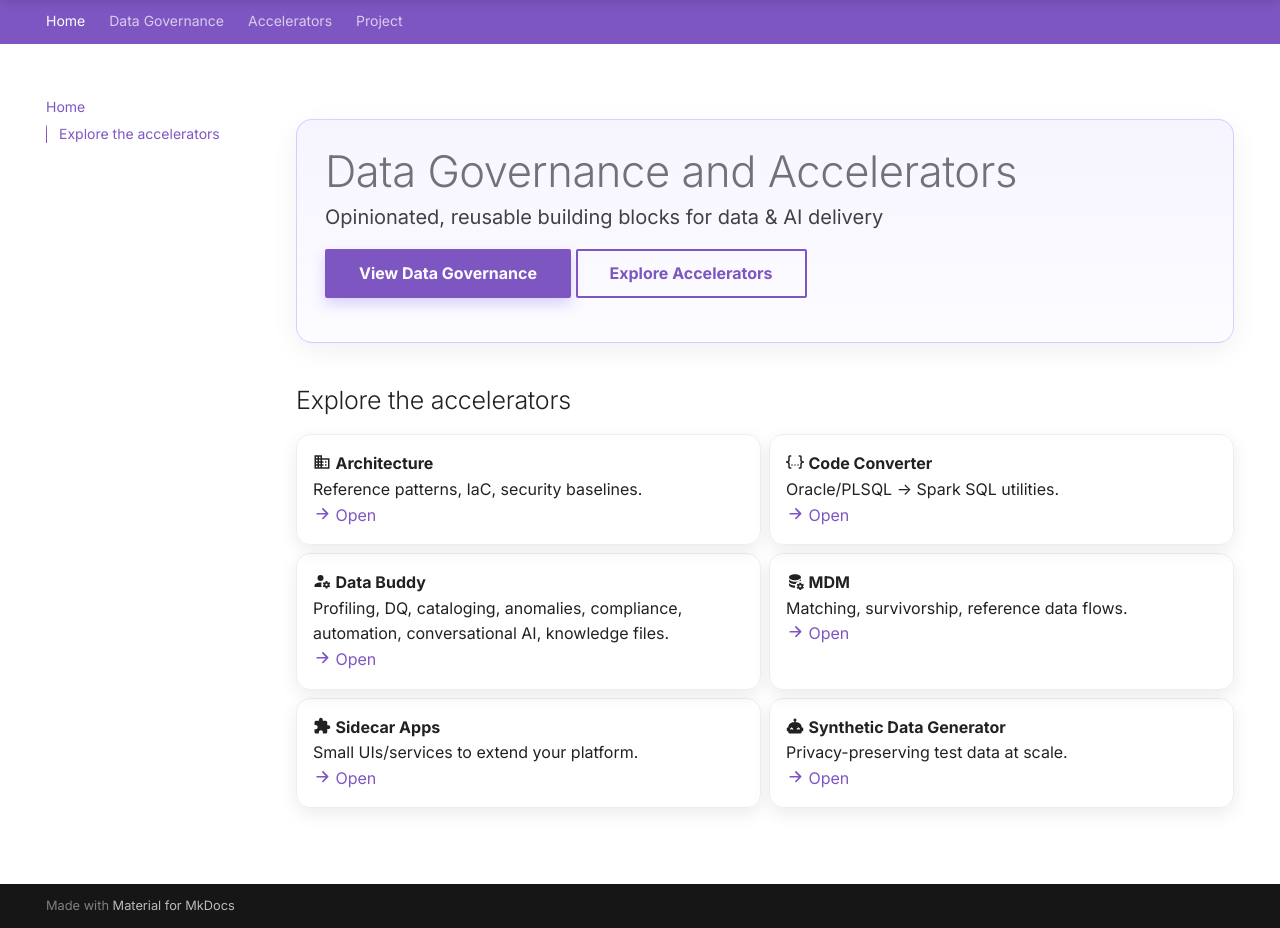
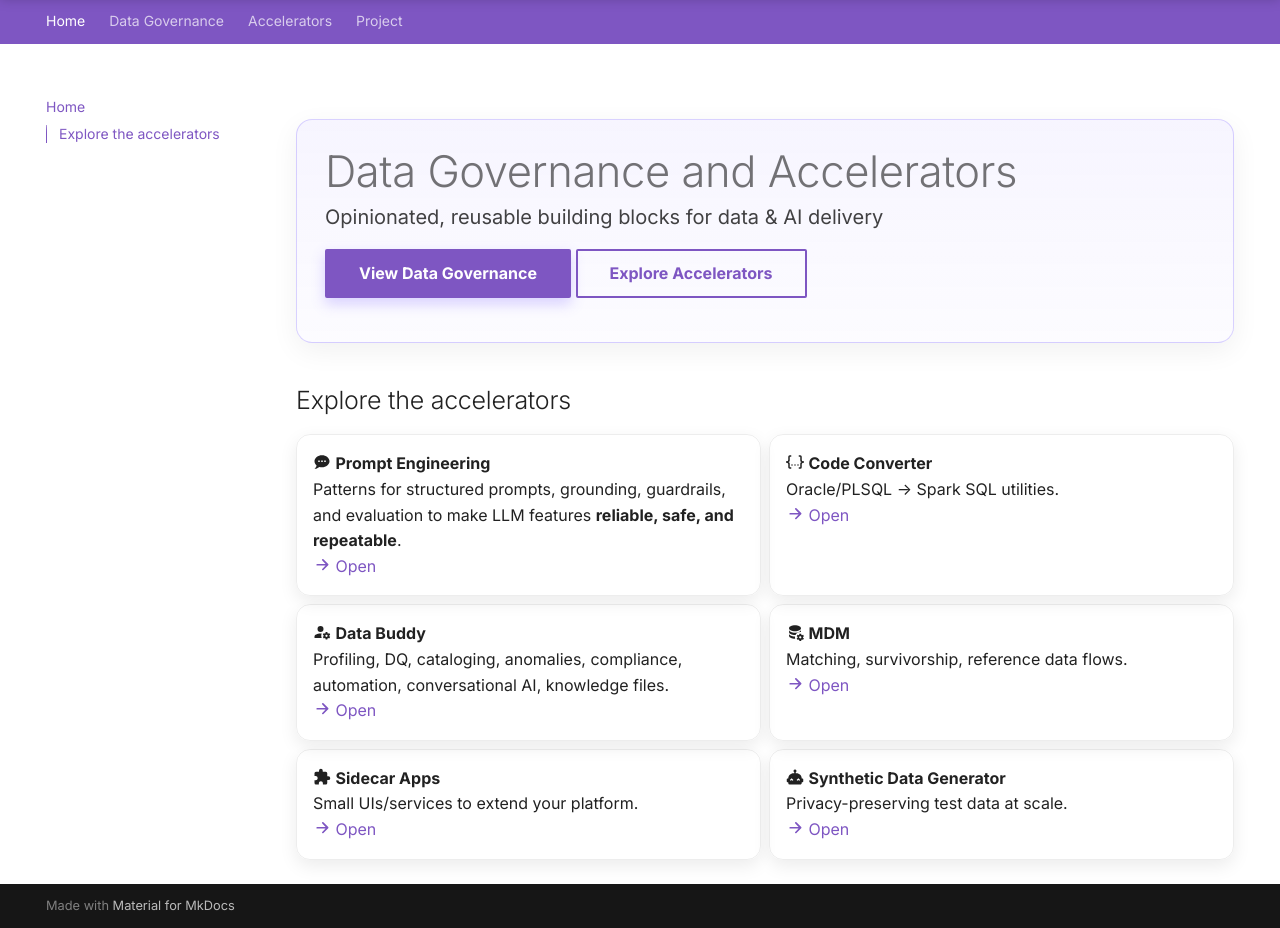
Before and after one commit to mokhayesh/aldin-accelerators, an MkDocs documentation site: the page built from docs/index.md, in a window 1280 px wide and 980 px high, cut to the strip 52-980 px from the top of the window. Built offline with MkDocs 1.6.1 and Material for MkDocs 9.7.7, drawn with Linux system fonts in a browser that asks for light colours; comment, search, counter and statistics services are not loaded.

Commit message:
mainbuttons

```diff
--- a/docs/index.md
+++ b/docs/index.md
@@ -18,9 +18,9 @@ hide:
 
 <div class="grid cards" markdown>
 
-- :material-domain: **Architecture**
-  Reference patterns, IaC, security baselines.
-  [:octicons-arrow-right-16: Open](architecture/index.md)
+- :material-chat-processing: **Prompt Engineering**
+  Patterns for structured prompts, grounding, guardrails, and evaluation to make LLM features **reliable, safe, and repeatable**.
+  [:octicons-arrow-right-16: Open](prompt-engineering/index.md)
 
 - :material-code-json: **Code Converter**
   Oracle/PLSQL → Spark SQL utilities.
```
